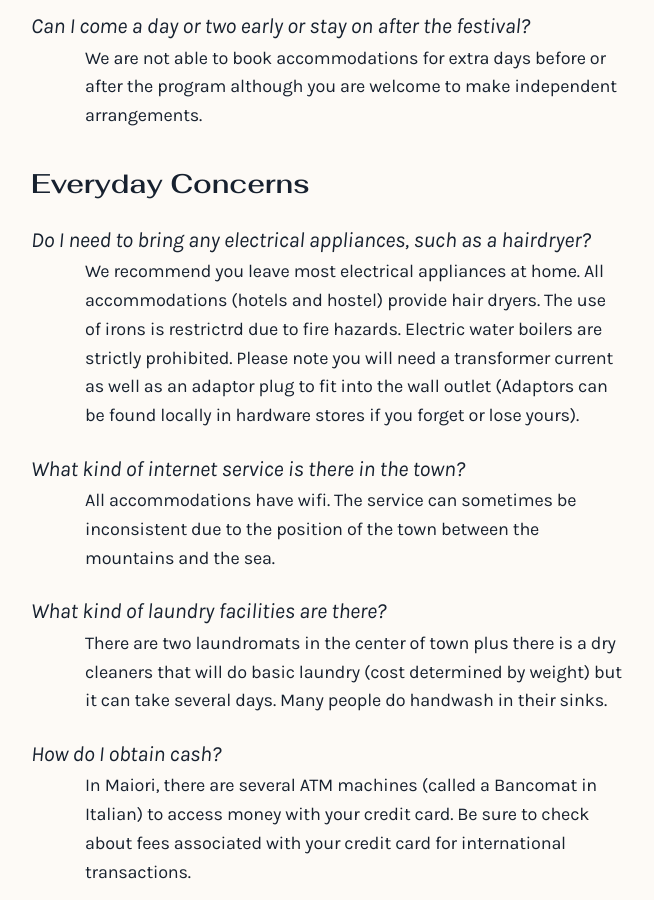
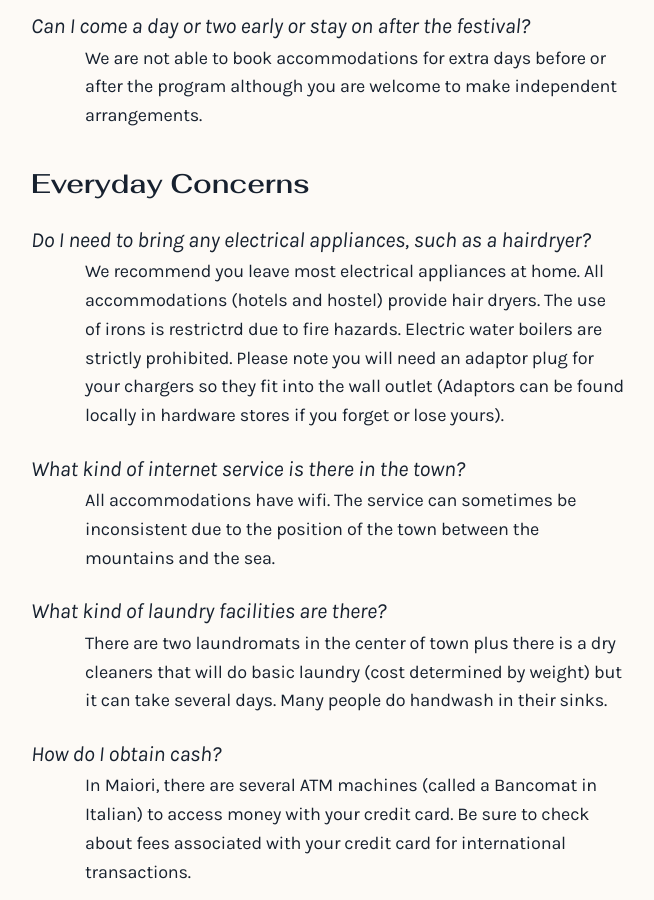
Before and after one commit to Amalfi-Festival/amalfi-festival-org, a Jekyll site: the page built from faq.md, in a window 1280 px wide and 900 px high, scrolled down 1362 px. Shown: the whole window, without its empty margins (96-750 px from the left). Built offline with Jekyll 4.4.1, drawn with Linux system fonts in a browser that asks for light colours; some of the changed text lies outside the part shown.

Commit message:
Update faq.md
text revision

```diff
--- a/faq.md
+++ b/faq.md
@@ -34,7 +34,7 @@
 ## Everyday Concerns
 
 Do I need to bring any electrical appliances, such as a hairdryer?
-: We recommend you leave most electrical appliances at home. All accommodations (hotels and hostel) provide hair dryers. The use of irons is restrictrd due to fire hazards. Electric water boilers are strictly prohibited.  Please note you will need a transformer  current as well as an adaptor plug to fit into the wall outlet (Adaptors can be found locally in hardware stores if you forget or lose yours).
+: We recommend you leave most electrical appliances at home. All accommodations (hotels and hostel) provide hair dryers. The use of irons is restrictrd due to fire hazards. Electric water boilers are strictly prohibited.  Please note you will need an adaptor plug for your chargers so they fit into the wall outlet (Adaptors can be found locally in hardware stores if you forget or lose yours).
 
 What kind of internet service is there in the town?
 : All accommodations have wifi. The service can sometimes be inconsistent due to the position of the town between the mountains and the sea.
@@ -96,7 +96,7 @@
 Yes.
 
 What do you mean by triple occupancy?
-: The standard option for students is a shared room with three (3) beds. Double and single rooms are also available for a supplemental cost.
+: The standard option for students is a room with three (3) beds to be shared with two other roommates. Double (2 people) and single (private) rooms are also available for a supplemental cost. You may request specific roommates or the festival will assign appropriate students to share your room.
 
 ## Hostel:
 
```
